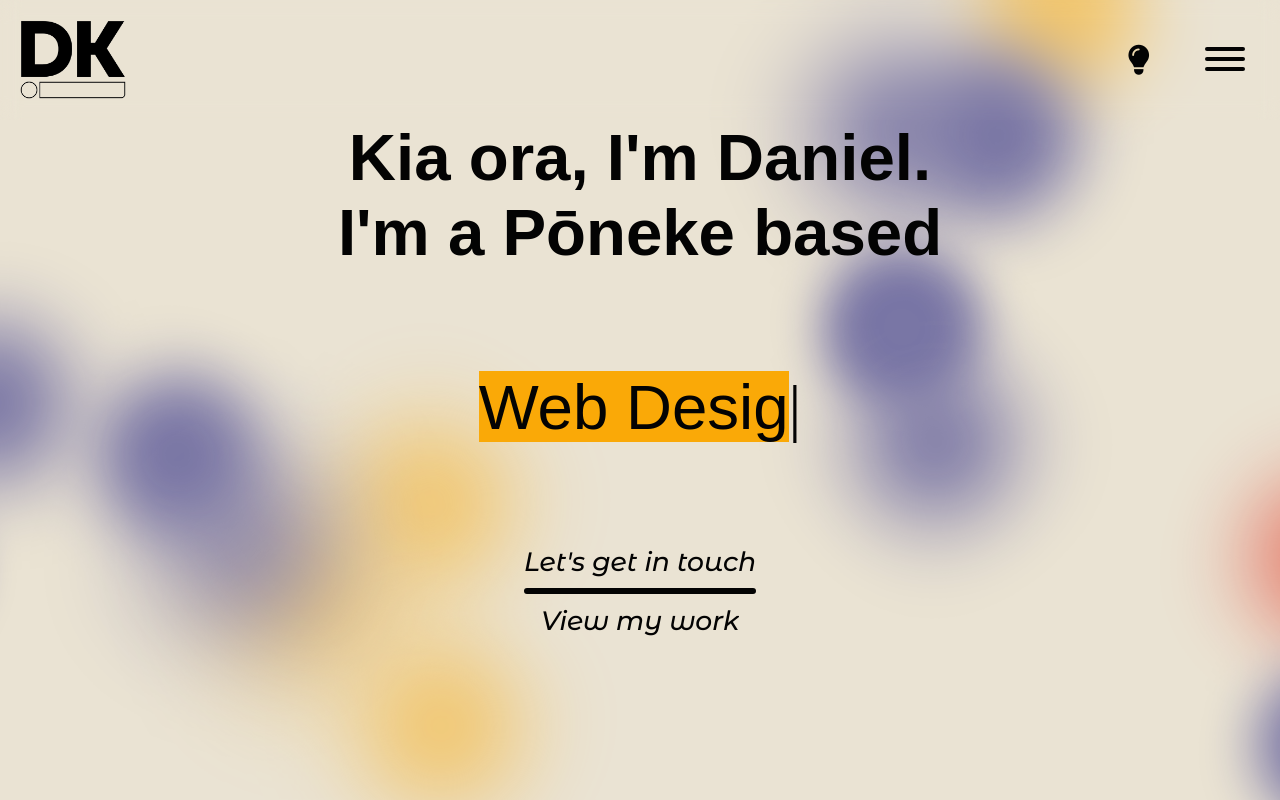
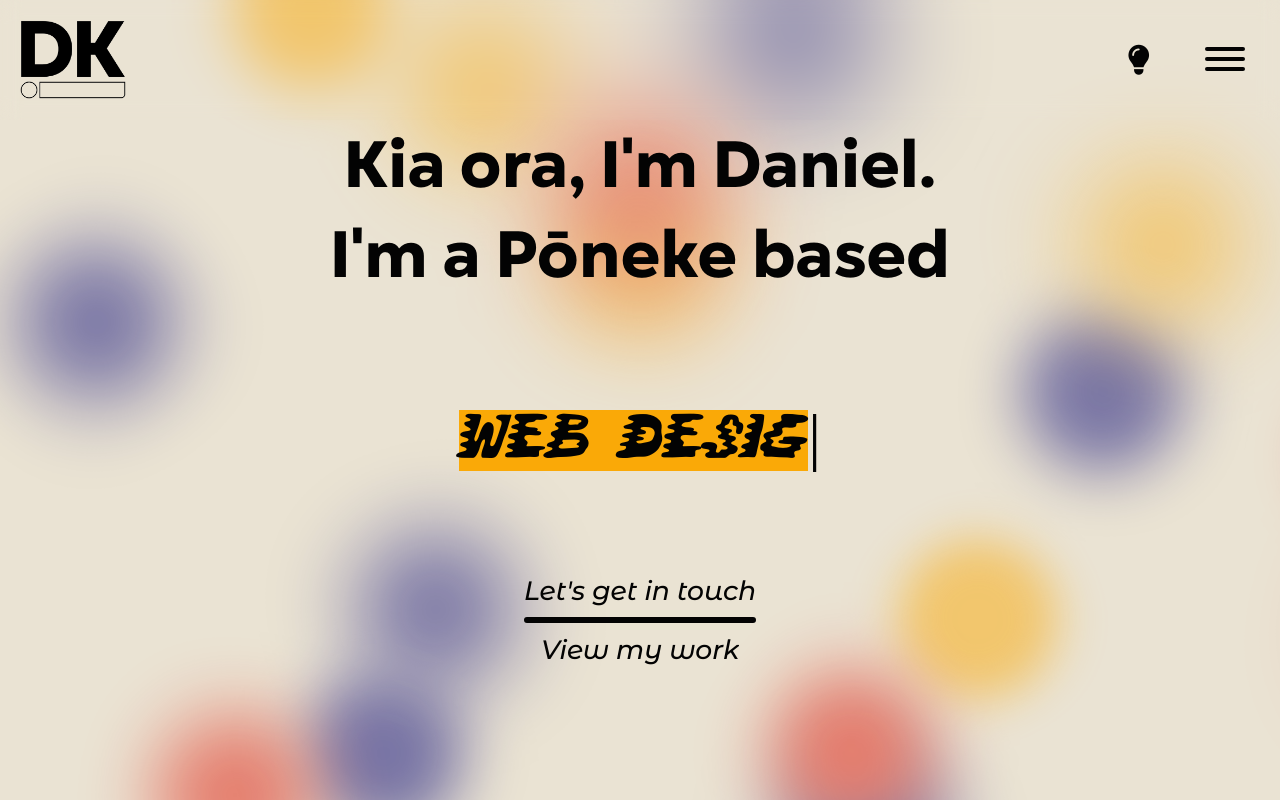
Before and after one commit to danielkingstonweb/danielkingstonweb.github.io, a website: page index.html in a window 1280 px wide. Drawn offline with nearby package versions, Linux system fonts and the light colour scheme.

Commit message:
CSS changes
Making changes in the CSS

```diff
--- a/css/main.css
+++ b/css/main.css
@@ -1,3 +1,11 @@
+@font-face {
+  font-family: "Gogh";
+  src: url("../fonts/gogh/Gogh-ExtraBold.otf"), url("../fonts/gogh/Gogh-ExtraBoldItalic.otf");
+}
+@font-face {
+  font-family: "Barbarella";
+  src: url("../fonts/gogh/Barbarella.otf");
+}
 * {
   padding: 0;
   margin: 0;
@@ -81,184 +89,184 @@ li {
   animation-iteration-count: infinite;
 }
 .background span:nth-child(1) {
+  color: var(--accent-3);
+  top: 40%;
+  left: 100%;
+  animation-duration: 10.8s;
+  animation-delay: -8.2s;
+  transform-origin: 9vw -23vh;
+  box-shadow: 40vmin 0 7.7037452198vmin currentColor;
+}
+.background span:nth-child(2) {
   color: var(--accent-2);
-  top: 79%;
-  left: 69%;
-  animation-duration: 13.6s;
-  animation-delay: -4s;
-  transform-origin: 3vw -24vh;
-  box-shadow: 40vmin 0 8.7674414003vmin currentColor;
-}
-.background span:nth-child(2) {
+  top: 20%;
+  left: 3%;
+  animation-duration: 11.5s;
+  animation-delay: -9.7s;
+  transform-origin: 7vw 16vh;
+  box-shadow: -40vmin 0 6.9168476746vmin currentColor;
+}
+.background span:nth-child(3) {
   color: var(--accent-3);
-  top: 16%;
-  left: 96%;
-  animation-duration: 10.1s;
-  animation-delay: -15s;
-  transform-origin: 14vw 12vh;
-  box-shadow: -40vmin 0 8.2962681993vmin currentColor;
-}
-.background span:nth-child(3) {
-  color: var(--accent-1);
-  top: 92%;
-  left: 79%;
-  animation-duration: 13.2s;
-  animation-delay: -5.1s;
-  transform-origin: 14vw 1vh;
-  box-shadow: 40vmin 0 10.3706071344vmin currentColor;
+  top: 29%;
+  left: 33%;
+  animation-duration: 13.4s;
+  animation-delay: -3.5s;
+  transform-origin: 20vw 17vh;
+  box-shadow: -40vmin 0 9.6785548449vmin currentColor;
 }
 .background span:nth-child(4) {
-  color: var(--accent-1);
-  top: 97%;
-  left: 3%;
-  animation-duration: 13.4s;
-  animation-delay: -2.1s;
-  transform-origin: -21vw 18vh;
-  box-shadow: -40vmin 0 14.5045652718vmin currentColor;
+  color: var(--accent-3);
+  top: 94%;
+  left: 49%;
+  animation-duration: 14.3s;
+  animation-delay: -14.3s;
+  transform-origin: 22vw 22vh;
+  box-shadow: 40vmin 0 5.1384151035vmin currentColor;
 }
 .background span:nth-child(5) {
-  color: var(--accent-2);
-  top: 100%;
-  left: 20%;
-  animation-duration: 11.1s;
-  animation-delay: -2.3s;
-  transform-origin: 10vw 8vh;
-  box-shadow: 40vmin 0 14.248697641vmin currentColor;
+  color: var(--accent-3);
+  top: 14%;
+  left: 44%;
+  animation-duration: 13.7s;
+  animation-delay: -1.1s;
+  transform-origin: 0vw 2vh;
+  box-shadow: -40vmin 0 14.6385968472vmin currentColor;
 }
 .background span:nth-child(6) {
-  color: var(--accent-2);
-  top: 60%;
-  left: 25%;
-  animation-duration: 16s;
-  animation-delay: -0.3s;
-  transform-origin: 21vw -2vh;
-  box-shadow: 40vmin 0 11.3361552208vmin currentColor;
+  color: var(--accent-3);
+  top: 26%;
+  left: 36%;
+  animation-duration: 14.3s;
+  animation-delay: -11.9s;
+  transform-origin: -1vw -3vh;
+  box-shadow: 40vmin 0 10.7760161642vmin currentColor;
 }
 .background span:nth-child(7) {
   color: var(--accent-3);
-  top: 17%;
-  left: 33%;
-  animation-duration: 12.3s;
-  animation-delay: -2.9s;
-  transform-origin: 7vw -24vh;
-  box-shadow: -40vmin 0 12.3507441367vmin currentColor;
+  top: 34%;
+  left: 88%;
+  animation-duration: 13.9s;
+  animation-delay: -0.2s;
+  transform-origin: -18vw 14vh;
+  box-shadow: 40vmin 0 7.5081201181vmin currentColor;
 }
 .background span:nth-child(8) {
-  color: var(--accent-3);
-  top: 2%;
-  left: 56%;
-  animation-duration: 11s;
-  animation-delay: -0.6s;
-  transform-origin: -4vw -21vh;
-  box-shadow: -40vmin 0 10.083664615vmin currentColor;
+  color: var(--accent-2);
+  top: 89%;
+  left: 96%;
+  animation-duration: 12.6s;
+  animation-delay: -9.3s;
+  transform-origin: -8vw -2vh;
+  box-shadow: -40vmin 0 5.7298948744vmin currentColor;
 }
 .background span:nth-child(9) {
   color: var(--accent-3);
-  top: 60%;
-  left: 15%;
-  animation-duration: 12.4s;
-  animation-delay: -3.7s;
-  transform-origin: -21vw 14vh;
-  box-shadow: -40vmin 0 5.6097779824vmin currentColor;
+  top: 38%;
+  left: 33%;
+  animation-duration: 12s;
+  animation-delay: -0.4s;
+  transform-origin: 6vw -21vh;
+  box-shadow: -40vmin 0 12.2556927259vmin currentColor;
 }
 .background span:nth-child(10) {
-  color: var(--accent-3);
-  top: 14%;
-  left: 98%;
-  animation-duration: 13.3s;
-  animation-delay: -2.2s;
-  transform-origin: -22vw -14vh;
-  box-shadow: 40vmin 0 5.7145871738vmin currentColor;
+  color: var(--accent-1);
+  top: 91%;
+  left: 48%;
+  animation-duration: 14.3s;
+  animation-delay: -13.9s;
+  transform-origin: 1vw 21vh;
+  box-shadow: -40vmin 0 8.7270155184vmin currentColor;
 }
 .background span:nth-child(11) {
   color: var(--accent-2);
-  top: 58%;
-  left: 4%;
-  animation-duration: 11.9s;
-  animation-delay: -7.4s;
-  transform-origin: 4vw 19vh;
-  box-shadow: 40vmin 0 10.993208688vmin currentColor;
+  top: 38%;
+  left: 76%;
+  animation-duration: 15.2s;
+  animation-delay: -5.2s;
+  transform-origin: 19vw 11vh;
+  box-shadow: 40vmin 0 12.1855150041vmin currentColor;
 }
 .background span:nth-child(12) {
-  color: var(--accent-3);
-  top: 33%;
-  left: 7%;
-  animation-duration: 10.8s;
-  animation-delay: -13.4s;
-  transform-origin: -11vw 5vh;
-  box-shadow: -40vmin 0 9.9065443026vmin currentColor;
+  color: var(--accent-2);
+  top: 77%;
+  left: 58%;
+  animation-duration: 10.1s;
+  animation-delay: -12.3s;
+  transform-origin: 7vw 20vh;
+  box-shadow: -40vmin 0 8.9669110095vmin currentColor;
 }
 .background span:nth-child(13) {
-  color: var(--accent-3);
-  top: 50%;
-  left: 5%;
-  animation-duration: 13.4s;
-  animation-delay: -1.8s;
-  transform-origin: 23vw 16vh;
-  box-shadow: 40vmin 0 14.4267229481vmin currentColor;
+  color: var(--accent-2);
+  top: 37%;
+  left: 11%;
+  animation-duration: 13.3s;
+  animation-delay: -6.8s;
+  transform-origin: -17vw 7vh;
+  box-shadow: 40vmin 0 12.2856497816vmin currentColor;
 }
 .background span:nth-child(14) {
-  color: var(--accent-3);
-  top: 12%;
-  left: 56%;
-  animation-duration: 15.6s;
-  animation-delay: -12.8s;
-  transform-origin: 13vw -3vh;
-  box-shadow: 40vmin 0 5.8089622609vmin currentColor;
+  color: var(--accent-1);
+  top: 61%;
+  left: 93%;
+  animation-duration: 13.1s;
+  animation-delay: -11.5s;
+  transform-origin: 24vw 7vh;
+  box-shadow: 40vmin 0 14.8153646404vmin currentColor;
 }
 .background span:nth-child(15) {
   color: var(--accent-3);
-  top: 69%;
-  left: 28%;
-  animation-duration: 15.1s;
-  animation-delay: -10.5s;
-  transform-origin: 21vw 19vh;
-  box-shadow: -40vmin 0 8.0254212355vmin currentColor;
+  top: 17%;
+  left: 1%;
+  animation-duration: 14.8s;
+  animation-delay: -11.6s;
+  transform-origin: 11vw -21vh;
+  box-shadow: 40vmin 0 9.8814847444vmin currentColor;
 }
 .background span:nth-child(16) {
   color: var(--accent-1);
-  top: 7%;
-  left: 92%;
-  animation-duration: 12.3s;
-  animation-delay: -6.6s;
-  transform-origin: -16vw -20vh;
-  box-shadow: 40vmin 0 10.7624324134vmin currentColor;
+  top: 91%;
+  left: 36%;
+  animation-duration: 15.7s;
+  animation-delay: -10.5s;
+  transform-origin: -9vw 25vh;
+  box-shadow: -40vmin 0 9.3458007125vmin currentColor;
 }
 .background span:nth-child(17) {
-  color: var(--accent-3);
-  top: 76%;
-  left: 86%;
-  animation-duration: 10.2s;
-  animation-delay: -10.1s;
-  transform-origin: 0vw 11vh;
-  box-shadow: -40vmin 0 6.7453657163vmin currentColor;
+  color: var(--accent-2);
+  top: 56%;
+  left: 36%;
+  animation-duration: 14.9s;
+  animation-delay: -6.1s;
+  transform-origin: -22vw -3vh;
+  box-shadow: 40vmin 0 14.5761198272vmin currentColor;
 }
 .background span:nth-child(18) {
   color: var(--accent-2);
-  top: 88%;
-  left: 86%;
-  animation-duration: 10.3s;
-  animation-delay: -14.6s;
-  transform-origin: -24vw 10vh;
-  box-shadow: 40vmin 0 12.4938274301vmin currentColor;
+  top: 98%;
+  left: 84%;
+  animation-duration: 12.1s;
+  animation-delay: -1s;
+  transform-origin: -4vw -22vh;
+  box-shadow: 40vmin 0 11.3270518476vmin currentColor;
 }
 .background span:nth-child(19) {
-  color: var(--accent-3);
-  top: 7%;
-  left: 71%;
-  animation-duration: 15s;
-  animation-delay: -11.6s;
-  transform-origin: -9vw -21vh;
-  box-shadow: 40vmin 0 10.843280358vmin currentColor;
+  color: var(--accent-1);
+  top: 32%;
+  left: 56%;
+  animation-duration: 11.8s;
+  animation-delay: -12.6s;
+  transform-origin: 12vw 4vh;
+  box-shadow: 40vmin 0 14.1258618575vmin currentColor;
 }
 .background span:nth-child(20) {
   color: var(--accent-1);
-  top: 32%;
-  left: 50%;
-  animation-duration: 14s;
-  animation-delay: -15.2s;
-  transform-origin: 25vw 7vh;
-  box-shadow: -40vmin 0 12.8306395906vmin currentColor;
+  top: 66%;
+  left: 86%;
+  animation-duration: 12.2s;
+  animation-delay: -5s;
+  transform-origin: 15vw 13vh;
+  box-shadow: 40vmin 0 8.1019654594vmin currentColor;
 }
 
 @keyframes move {
@@ -1273,6 +1281,12 @@ li {
   }
 }
 @media screen and (max-width: 600px) and (min-width: 0px) {
+  .photography__title {
+    gap: 1em;
+  }
+  .photography-subtitle {
+    font-size: 2rem;
+  }
   .photography__card-img {
     height: 22em;
   }
@@ -1376,7 +1390,6 @@ li {
   position: relative;
 }
 .projects-main {
-  height: 80vh;
   display: flex;
   align-items: center;
   align-content: center;
@@ -1455,7 +1468,7 @@ li {
   display: flex;
   flex-direction: row;
   justify-content: space-between;
-  height: 80%;
+  height: 80vh;
 }
 .projects-left {
   flex-basis: 60%;
@@ -1522,6 +1535,14 @@ li {
     flex-basis: 100%;
   }
 }
+@media screen and (max-width: 900px) and (min-width: 0px) {
+  .projects__heading {
+    gap: 1em;
+  }
+  .projects-subtitle {
+    font-size: 2rem;
+  }
+}
 .single-project__anchor {
   margin-bottom: 10em;
 }
```
